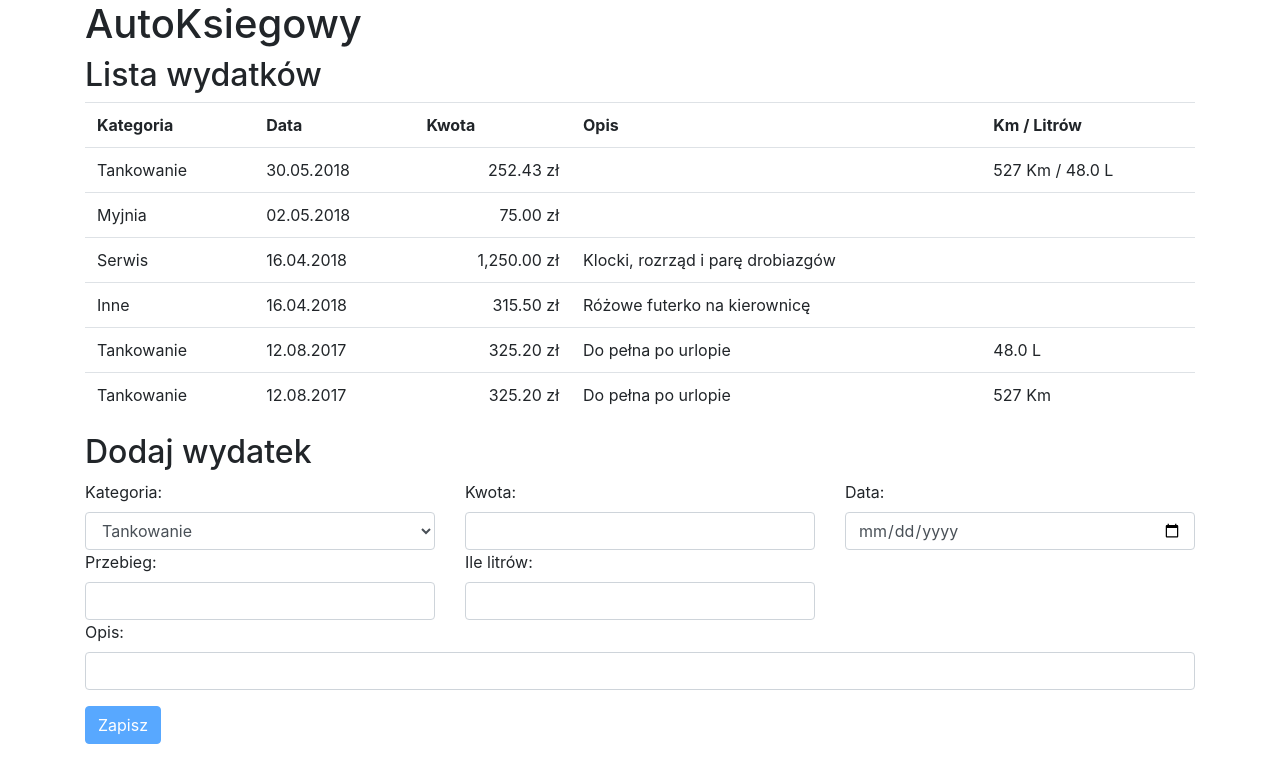
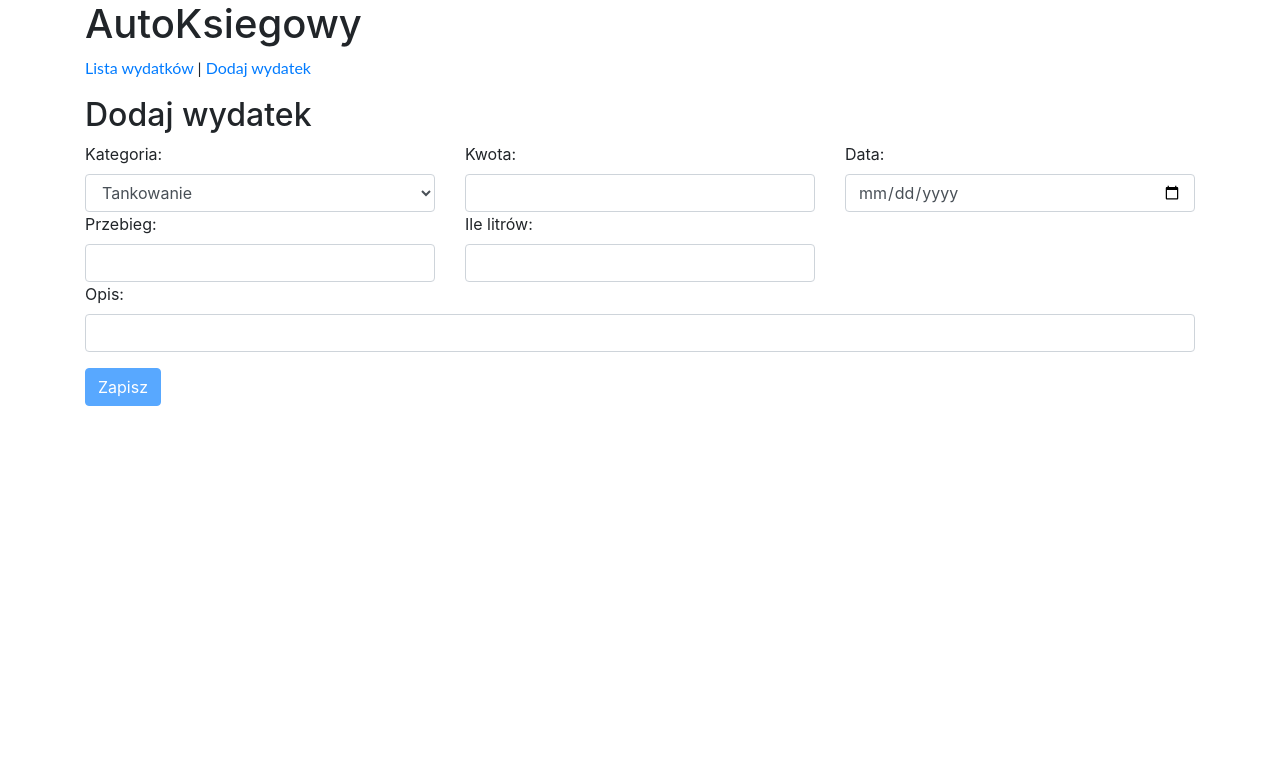
Before and after one commit to szary7846/angular-bzaqth, an Angular app: page /dodaj in a window 1280 px wide. Shown: the top 782 px of the page. Built offline with nearby package versions, Linux system fonts and the light colour scheme.

Commit message:
3 files modified

```diff
--- a/src/app/app.component.html
+++ b/src/app/app.component.html
@@ -2,7 +2,9 @@
   <h1>
     AutoKsiegowy
   </h1>
-<app-lista-wydatkow> </app-lista-wydatkow>
-
-<app-dodaj-wydatek></app-dodaj-wydatek>
+   <p>
+    <a routerLink="/wydatki">Lista wydatków</a> |
+    <a routerLink="/dodaj">Dodaj wydatek</a>
+  </p>
+<router-outlet></router-outlet>
 </div>
--- a/src/app/app.module.ts
+++ b/src/app/app.module.ts
@@ -1,15 +1,24 @@
 import { NgModule } from '@angular/core';
 import { BrowserModule } from '@angular/platform-browser';
 import { FormsModule } from '@angular/forms';
+import { RouterModule, Routes } from '@angular/router';
 
 import { AppComponent } from './app.component';
 import { ListaWydatkowComponent } from './lista-wydatkow/lista-wydatkow.component';
 import { ListaWydatkowService } from './lista-wydatkow.service';
 import { DodajWydatekComponent } from './dodaj-wydatek/dodaj-wydatek.component';
 
+const appRoutes: Routes = [
+  { path: 'wydatki', component: ListaWydatkowComponent },
+  { path: 'dodaj', component: DodajWydatekComponent },
+  { path: '',
+    redirectTo: '/wydatki',
+    pathMatch: 'full'
+  }
+];
 
 @NgModule({
-  imports:      [ BrowserModule, FormsModule ],
+  imports:      [ BrowserModule, FormsModule, RouterModule.forRoot(appRoutes) ],
   declarations: [ AppComponent, ListaWydatkowComponent, DodajWydatekComponent ],
   bootstrap:    [ AppComponent ],
   providers: [ListaWydatkowService]
--- a/src/app/dodaj-wydatek/dodaj-wydatek.component.ts
+++ b/src/app/dodaj-wydatek/dodaj-wydatek.component.ts
@@ -1,5 +1,6 @@
 import { Component, OnInit } from '@angular/core';
 
+import { Router } from '@angular/router';
 import { ListaWydatkowService } from '../lista-wydatkow.service';
 import { Wydatek } from '../wydatek';
 @Component({
@@ -13,7 +14,7 @@ export class DodajWydatekComponent implements OnInit {
 
 kategorie: string[];
 
-constructor(private wydatkiService: ListaWydatkowService) { }
+constructor(private wydatkiService: ListaWydatkowService, private router: Router) { }
 
   ngOnInit() {
         this.nowyWydatek = new Wydatek('Tankowanie', null, null, null);
@@ -22,5 +23,7 @@ constructor(private wydatkiService: ListaWydatkowService) { }
 onSubmit() {
     this.wydatkiService.dodajWydatek(this.nowyWydatek);
     this.nowyWydatek = new Wydatek('Tankowanie', null, null, null);
+
+    this.router.navigate(['/wydatki']);
   }
 }
```
